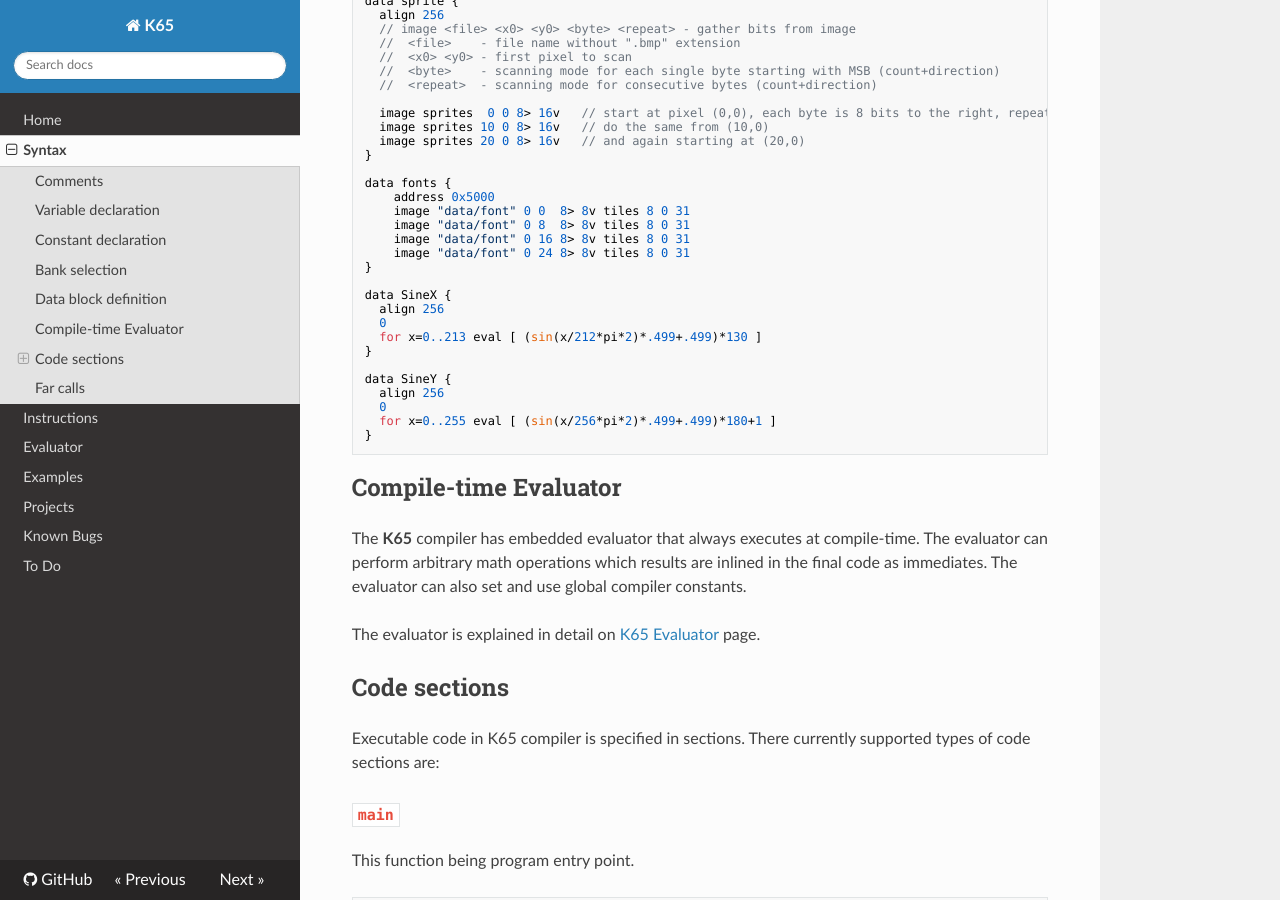
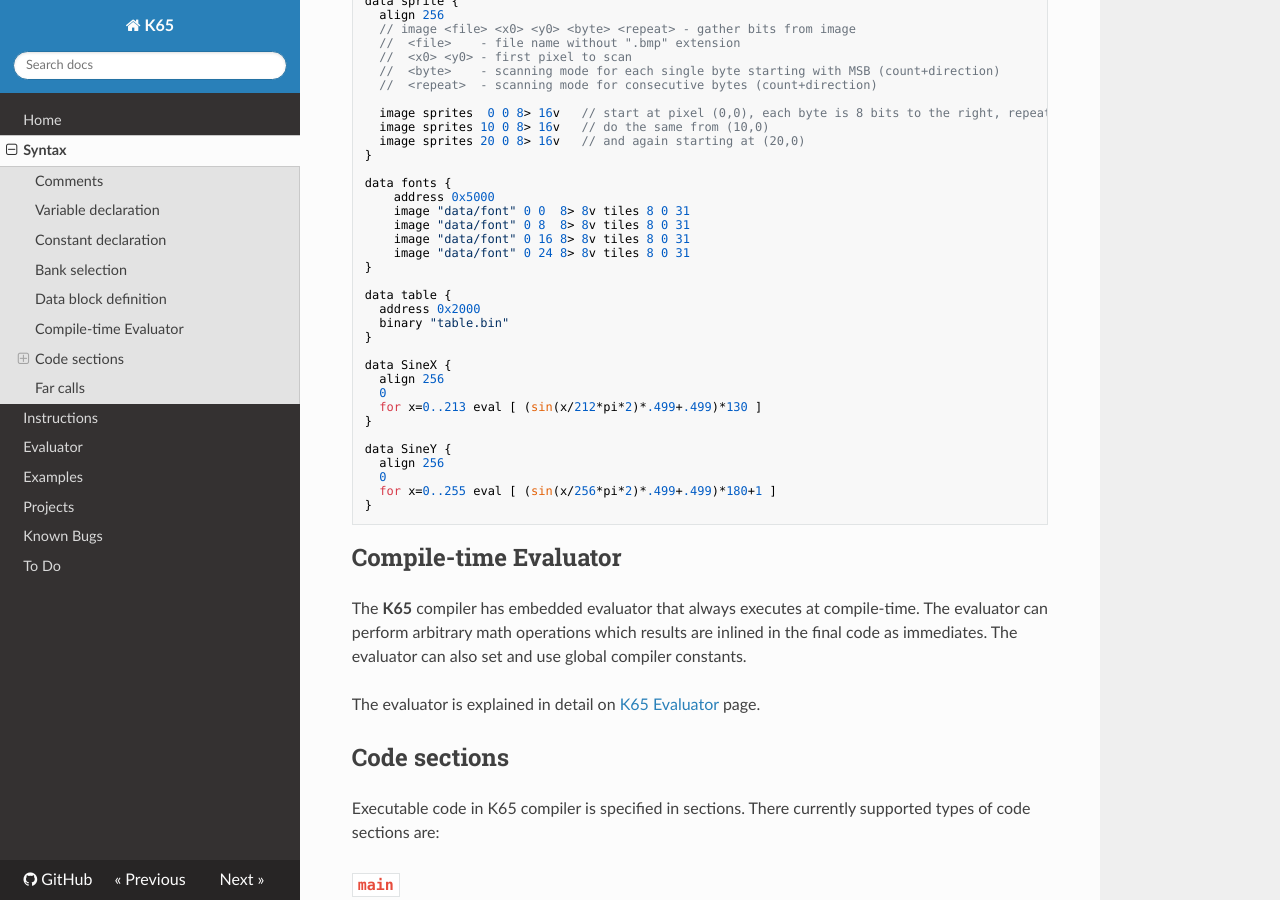
Before and after one commit to zbyti/k65-mkdocs, an MkDocs documentation site: the page built from docs/syntax.md, in a window 1280 px wide and 900 px high, scrolled down 1572 px. Built offline with MkDocs 1.6.1, drawn with Linux system fonts in a browser that asks for light colours; nearby versions of some CDN libraries.

Commit message:
update data examples

```diff
--- a/docs/syntax.md
+++ b/docs/syntax.md
@@ -95,6 +95,11 @@ data fonts {
     image "data/font" 0 24 8> 8v tiles 8 0 31
 }
 
+data table {
+  address 0x2000
+  binary "table.bin"
+}
+
 data SineX {
   align 256
   0
```
